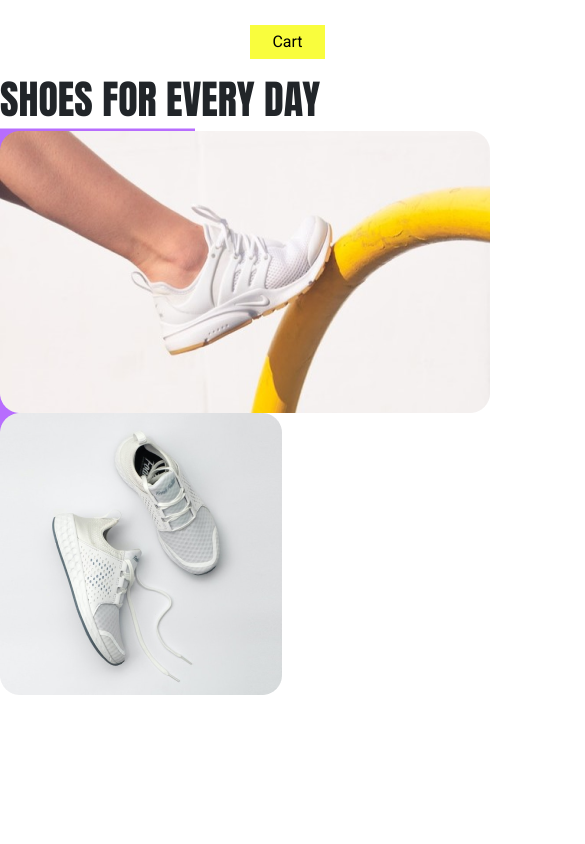
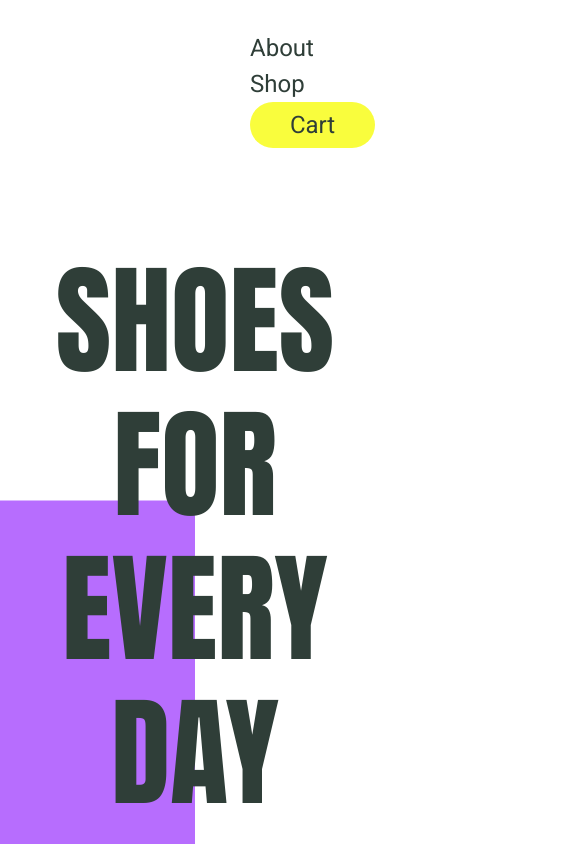
Before and after one commit to cpage2/stepsapp, a React (Create React App) app: page / in a window 390 px wide. Shown: the top 844 px of the page, 585 px wide, since content can reach past the window. Built offline with nearby package versions, Linux system fonts and the light colour scheme.

Commit message:
added hamburger menu, styling for menu items

```diff
--- a/src/App.css
+++ b/src/App.css
@@ -1,32 +1,58 @@
 @import url('https://fonts.googleapis.com/css2?family=Anton&family=Roboto&display=swap');
 
+.row{
+    margin-top: 10px;
+}
 
 #logo{
     font-family: 'Anton', sans-serif;
+    font-size: 30px;
+    letter-spacing: 4px;
 }
-
 
 
 .menu li{
     list-style: none;
     display: inline-block;
+    margin-right: 30%;
 }
 
 .menu li a{
-    color: white;
+    color:#2F3E38;
     text-decoration: none;
+    font-size: 24px;
     font-family: 'Roboto', sans-serif;
+    padding-right: 5px;
 }
 
 button{
     background-color: #F9FD3D;
     border: none;
-    padding: 5px 10px;
-    width: 75px;
+    height:46px;
+    width: 125px;
     font-family: 'Roboto', sans-serif;
+    font-size: 24px;
+    color: #2F3E38;
+    border-radius: 40px;
 }
 
+.statement{
+    text-align: center;
+    margin-top: 100px;
+}
 
 #stattext{
     font-family: 'Anton', sans-serif;
+    font-size: 120px;
+    color: #2F3E38;
+
 }
+
+.shoes{
+    margin-top: 50px;
+    margin-left: 35%;
+}
+
+.shoes #shoeOne{
+    padding-right: 20px;
+}
--- a/src/App.js
+++ b/src/App.js
@@ -2,6 +2,7 @@
 import './App.css';
 import shoeOne from './assets/frontendfriday-shoe 1.png';
 import shoeTwo from './assets/pexels-ray-piedra-1464625 1.png';
+import hamMenu from './assets/hamMenu2.png';
 
 function App() {
 
@@ -10,10 +11,11 @@ function App() {
 
 
     {/* Menu */}
-    <div className = "container">
+    <div className = "container" style={{maxWidth:'100%', marginTop:'30px'}}>
       <div className="row">
 
-          <div className = "col">
+          <div className = "col" style={{display:'block ruby', textAlign:'center'}}>
+          <img src={hamMenu} alt='Hamburger Menu'  style={{width:"50px", verticalAlign:'baseline', float:'left'}}/>
           <p id='logo' style={{color: "white"}}>STEPS</p>
           </div>
 
@@ -22,7 +24,7 @@ function App() {
               <ul className="menu">
                 <li><a href='#'>About</a></li>
                 <li><a href='#'>Shop</a></li>
-                <li><button type='button'>Cart</button></li>
+                <button type='button' style={{float:'right'}}>Cart</button>
               </ul>
           </div>
 
@@ -32,13 +34,14 @@ function App() {
 
     </div>
 
-
+    {/*Text Statement */}
     <div className='statement'>
           <h1 id='stattext'>SHOES FOR EVERY DAY</h1>
       </div>
 
+     {/*Shoe Images */}
       <div className='shoes'>
-         <img src={shoeOne} alt='Shoe'/>
+         <img src={shoeOne} alt='Shoe' id='shoeOne'/>
          <img src = {shoeTwo} alt= 'Shoe 2'/>
       </div>
 
```
Also changed, not shown: src/assets/hamMenu2.png (added).
